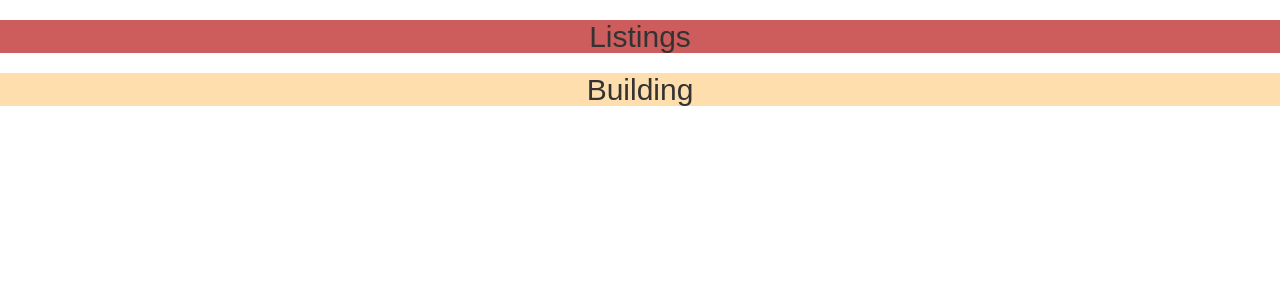
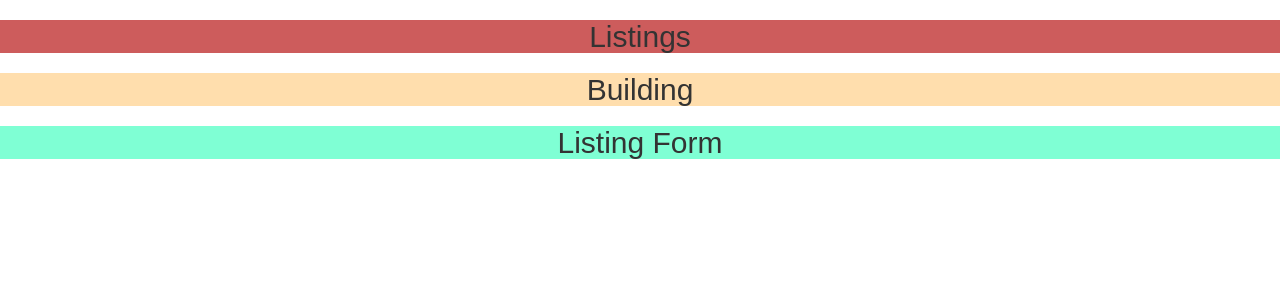
Before and after one commit to briankw23/realtor, a React (Create React App) app: page / in a window 1280 px wide. Shown: the top 300 px of the page. Built offline with nearby package versions, Linux system fonts and the light colour scheme.

Commit message:
added listing form

```diff
--- a/src/app/App.js
+++ b/src/app/App.js
@@ -2,6 +2,7 @@ import React, { Component } from 'react';
 
 import Listings from '../components/Listings/Listings';
 import Building from '../components/Building/Building';
+import ListingForm from '../components/ListingForm/ListingForm';
 
 import './App.css';
 
@@ -11,6 +12,7 @@ class App extends Component {
       <div className='App'>
         <Listings/>
         <Building/>
+        <ListingForm/>
       </div>
     );
   }
--- /dev/null
+++ b/src/components/ListingForm/ListingForm.js
@@ -0,0 +1,15 @@
+import React from 'react';
+
+import './ListingForm.css';
+
+class ListingForm extends React.Component {
+  render () {
+    return (
+      <div className='ListingForm'>
+        <h2>Listing Form</h2>
+      </div>
+    );
+  }
+}
+
+export default ListingForm;
--- /dev/null
+++ b/src/components/ListingForm/ListingForm.scss
@@ -0,0 +1,3 @@
+.ListingForm{
+  background-color: aquamarine;
+}
```
